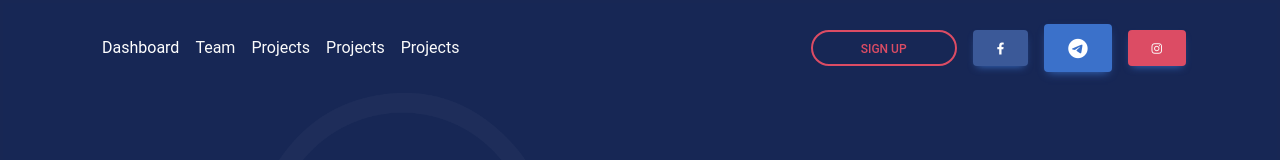
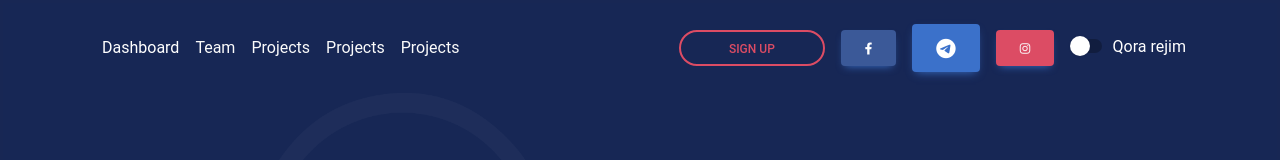
Before and after one commit to ozodsilver/d-klub.uz, a Vue app: page / in a window 1280 px wide. Shown: the top 160 px of the page. Built offline with nearby package versions, Linux system fonts and the light colour scheme.

Commit message:
uzgarishlar sqalandi

```diff
--- a/src/App.vue
+++ b/src/App.vue
@@ -24,9 +24,7 @@ import Footer from './components/Footer.vue'
 
   }
 
-body{
-      background: rgb(248,249,255) !important ;
-}
+
 
 ::-webkit-scrollbar {
   width: 15px   ;
--- a/src/components/HeaderComp.vue
+++ b/src/components/HeaderComp.vue
@@ -12,20 +12,20 @@ vid.value = !vid.value
 console.log('nexty')
 }
 
+// dark mode
 
-return {vid, addVideo,docState}
+let darkMode = () => {
+document.body.classList.toggle('dark')
+}
+
+
+return {vid, addVideo,docState,darkMode}
 
   }
 }
 
 
-
-
-
-
 </script>
-
-
 
 <template>
   <div class="w-100">
@@ -98,6 +98,11 @@ return {vid, addVideo,docState}
               >
                 <i class="fab fa-instagram text-light"></i>
               </a>
+
+              <div class="form-check form-switch" @change="darkMode">
+  <input class="form-check-input" type="checkbox" role="switch" id="flexSwitchCheckDefault" />
+  <label class="form-check-label text-white" for="flexSwitchCheckDefault">Qora rejim</label>
+</div>
             </div>
             <!-- Right elements -->
           </div>
@@ -337,7 +342,7 @@ return {vid, addVideo,docState}
 /* we will explain what these classes do next! */
 .v-enter-active,
 .v-leave-active {
-  transition: opacity 3s ease;
+  transition: opacity 1s ease;
 }
 
 .v-enter-from,
@@ -362,6 +367,10 @@ return {vid, addVideo,docState}
   transform: translateY(-30px);
 }
 
+.dark{
+  background: rgb(16, 25, 43) !important;
+}
+
 
 @import url("https://fonts.googleapis.com/css2?family=Righteous&display=swap");
 </style>
```
